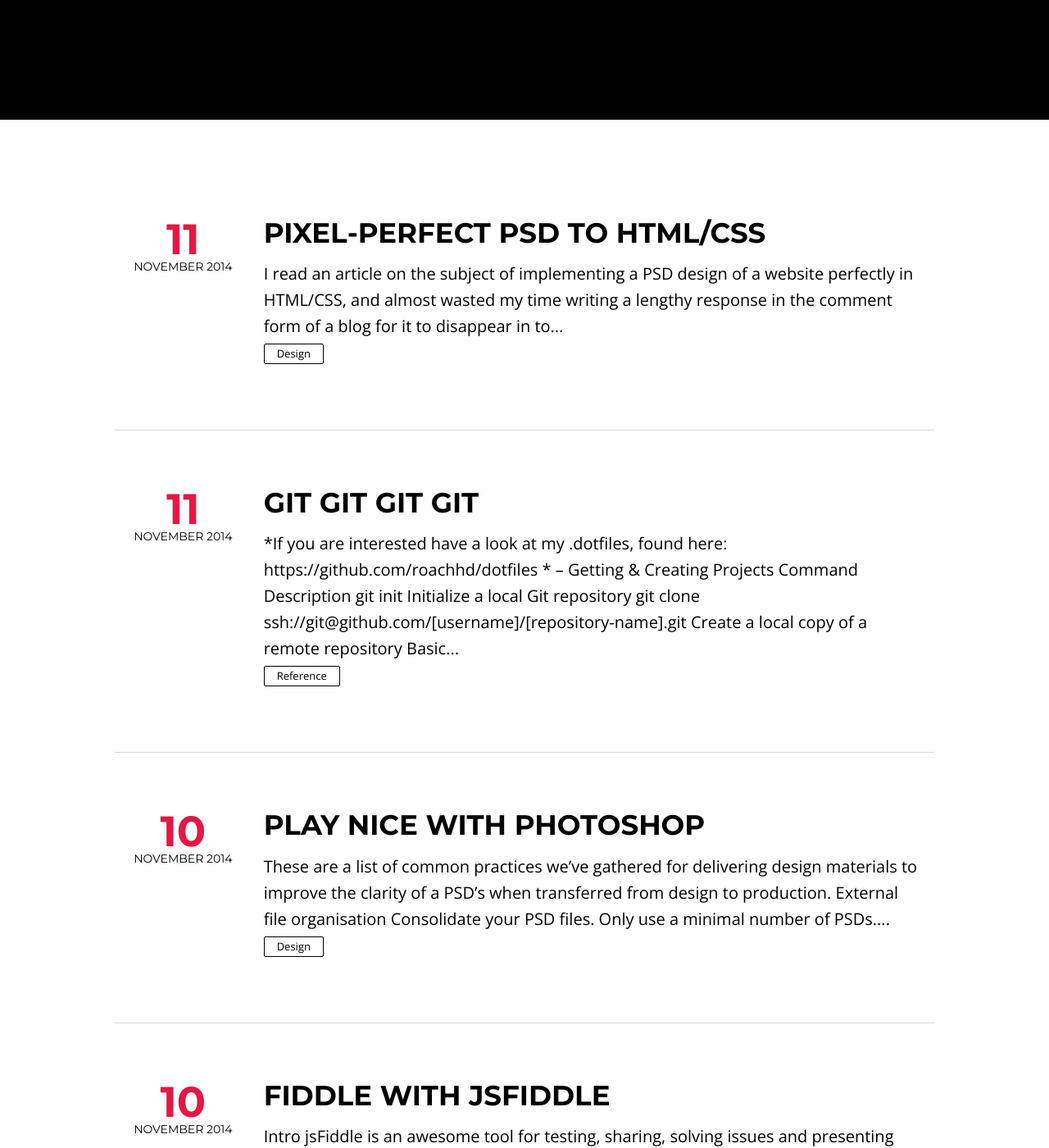
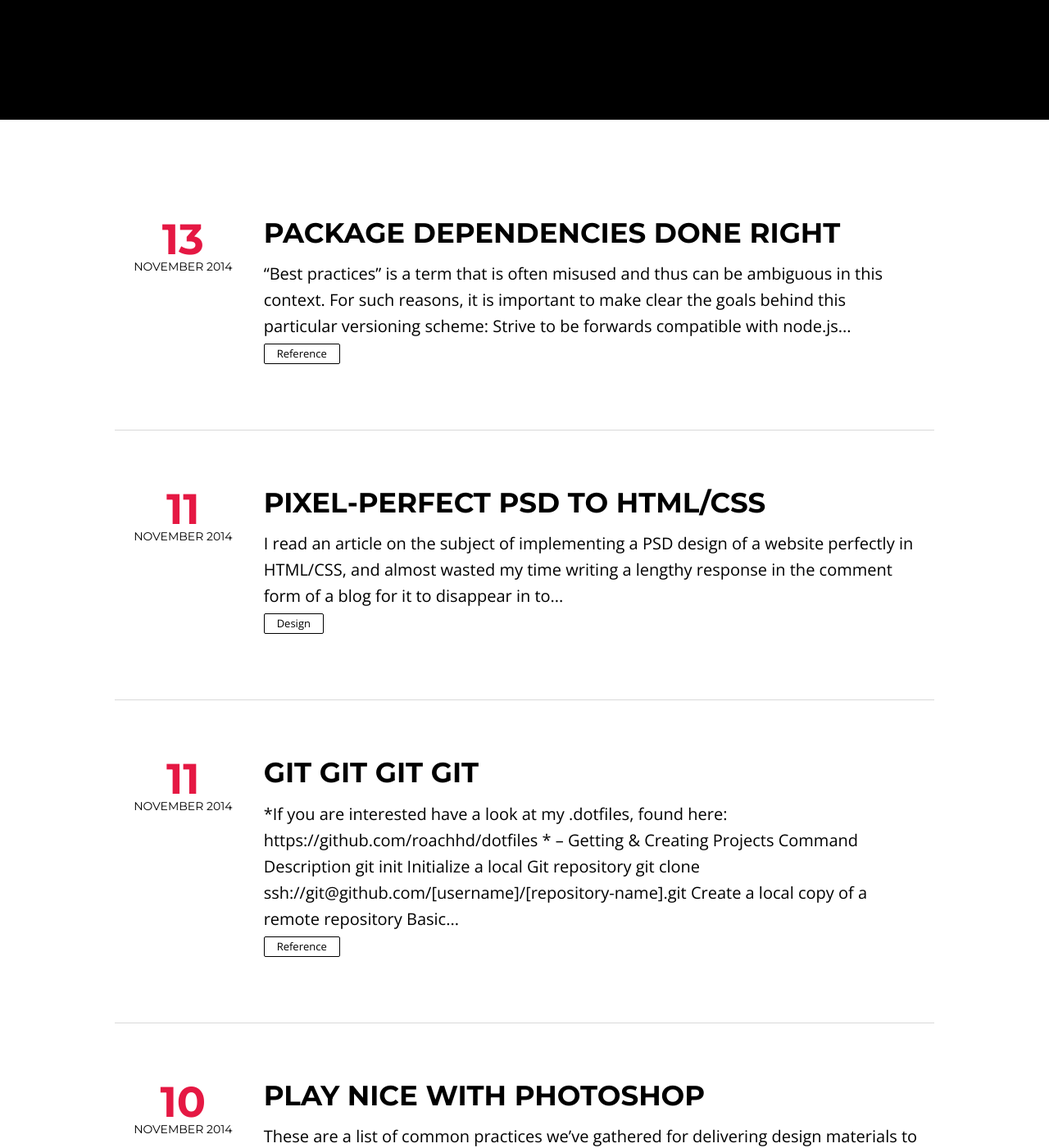
Before and after one commit to roachhd/notepad, a Jekyll site: the page built from index.html, in a window 1280 px wide and 1400 px high, scrolled down 469 px. Shown: the whole window at 82% size. Built offline with Jekyll 4.4.1, drawn with Linux system fonts in a browser that asks for light colours; nearby versions of some CDN libraries; the list of posts is cut into pages by our own code; some of the changed text lies outside the part shown.

Commit message:
Update and rename 22014-11-13-dependencies-done-right.md to 2014-11-13-package-dependencies-done-right.md

```diff
--- a/_posts/22014-11-13-dependencies-done-right.md
+++ b/_posts/2014-11-13-package-dependencies-done-right.md
@@ -1,6 +1,6 @@
 ---
 layout: post
-title: Dependencies Done Right
+title: Package Dependencies Done Right
 category: Reference
 tags: [tech, geek, dev, tips, quick ref]
 share: true
@@ -101,4 +101,4 @@ If I had not specified my test library, vows, in the devDependencies section of
 
 Node.js is evolving rapidly: it has been less than a month since npm 1.0 was released which dramatically changed the way in which dependencies are handled. More importantly: the modules on-top of node.js critical to building scalable web applications are evolving even faster, making the best practices outlined here that much more important if you want to cope.
 
-Thanks [nodejitsu](http://blog.nodejitsu.com/package-dependencies-done-right/)
+Thanks [nodejitsu](http://blog.nodejitsu.com/) for ask your brilliant info.
```
